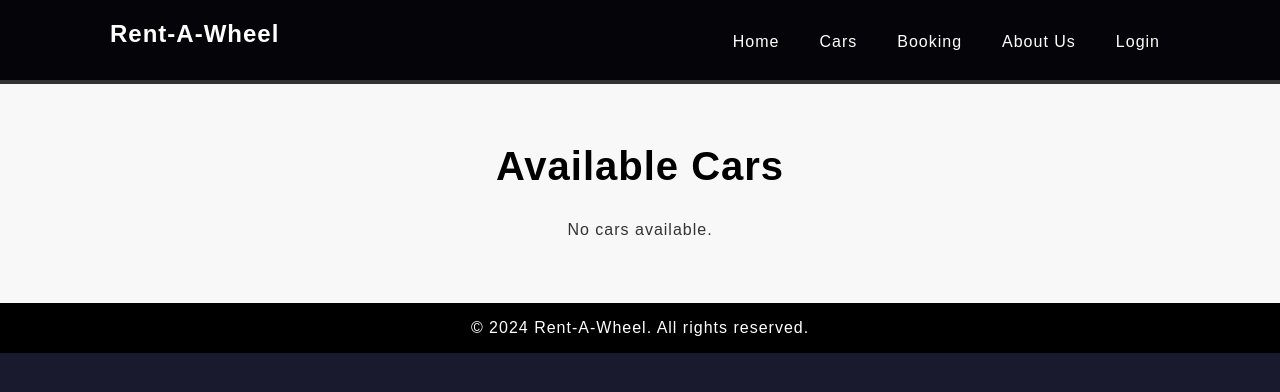
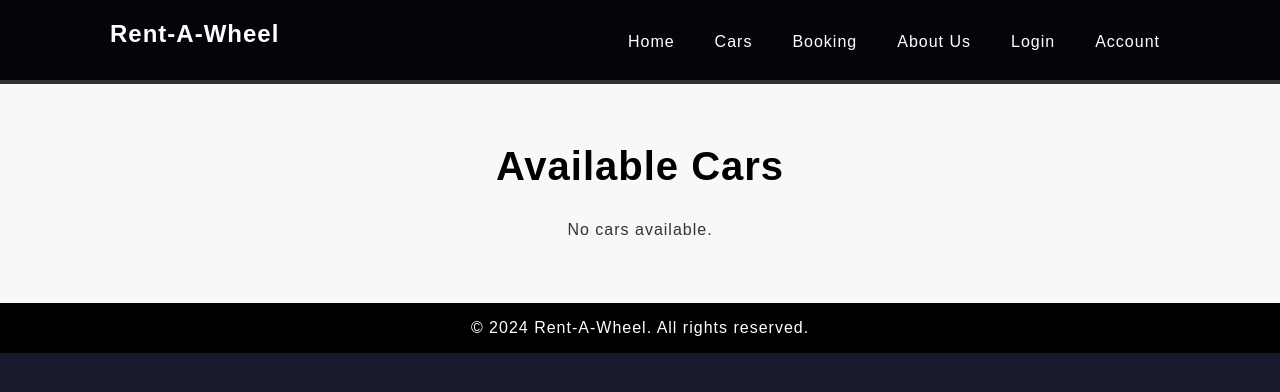
Before and after one commit to FortunateSon999/CP3407-Assessment-Group-1-Phoebe-Theodore, a PHP site: page /cars.php in a window 1280 px wide. Shown: the top 392 px of the page. Run offline with PHP 8.4, Linux system fonts and the light colour scheme; data that the repository does not hold is empty.

Commit message:
Update the cars

```diff
--- a/cars.php
+++ b/cars.php
@@ -37,6 +37,7 @@ $result = $conn->query($sql);
                     <li><a href="booking.php">Booking</a></li>
                     <li><a href="aboutus.php">About Us</a></li>
                     <li><a href="login.php">Login</a></li>
+                    <li><a href="userprofile.php">Account</a></li>
                 </ul>
             </nav>
         </div>
@@ -46,6 +47,7 @@ $result = $conn->query($sql);
         <section class="cars-list">
             <div class="container">
                 <h2>Available Cars</h2>
+                <div class="car-grid">
                 <?php
                 if ($result->num_rows > 0) {
                     // Output data for each car
@@ -63,6 +65,7 @@ $result = $conn->query($sql);
                 }
                 $conn->close();
                 ?>
+                </div>
             </div>
         </section>
     </main>
```
